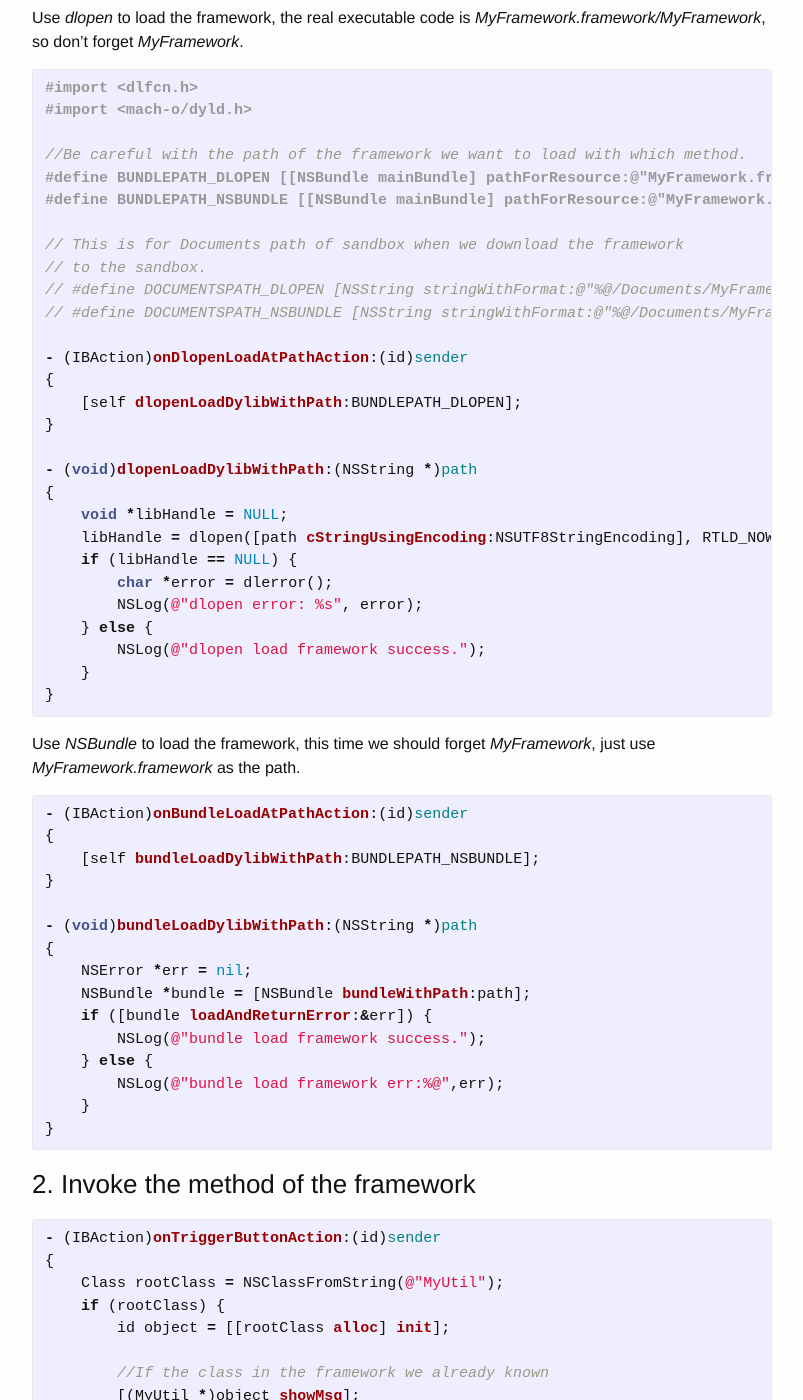
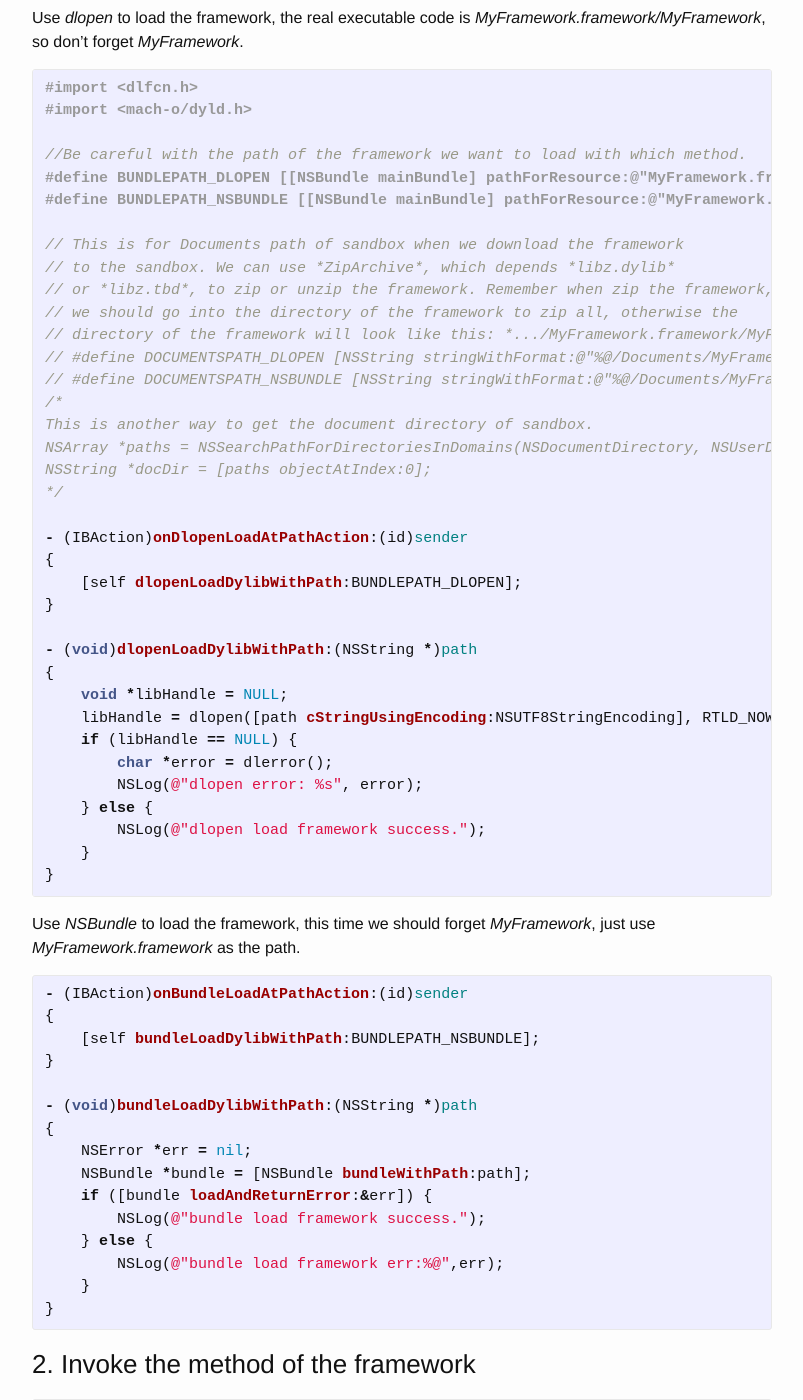
Before and after one commit to GeekRRK/GeekRRK.github.io, a Jekyll site: the page built from _posts/2015-12-23-Framework.md, in a window 1280 px wide and 1400 px high, scrolled down 5604 px. Shown: the whole window, without its empty margins (238-1041 px from the left). Built offline with Jekyll 4.4.1, drawn with Linux system fonts in a browser that asks for light colours; Markdown is read by kramdown in place of the engine named in the settings; some of the changed text lies outside the part shown.

Commit message:
Update Framework

```diff
--- a/_posts/2015-12-23-Framework.md
+++ b/_posts/2015-12-23-Framework.md
@@ -92,9 +92,17 @@
 #define BUNDLEPATH_NSBUNDLE [[NSBundle mainBundle] pathForResource:@"MyFramework.framework" ofType:nil];
 
 // This is for Documents path of sandbox when we download the framework
-// to the sandbox.
+// to the sandbox. We can use *ZipArchive*, which depends *libz.dylib*
+// or *libz.tbd*, to zip or unzip the framework. Remember when zip the framework,
+// we should go into the directory of the framework to zip all, otherwise the
+// directory of the framework will look like this: *.../MyFramework.framework/MyFramework.framework/...*
 // #define DOCUMENTSPATH_DLOPEN [NSString stringWithFormat:@"%@/Documents/MyFramework.framework/MyFramework", NSHomeDirectory()];
 // #define DOCUMENTSPATH_NSBUNDLE [NSString stringWithFormat:@"%@/Documents/MyFramework.framework", NSHomeDirectory()];
+/*
+This is another way to get the document directory of sandbox.
+NSArray *paths = NSSearchPathForDirectoriesInDomains(NSDocumentDirectory, NSUserDomainMask, YES);
+NSString *docDir = [paths objectAtIndex:0];
+*/
 
 - (IBAction)onDlopenLoadAtPathAction:(id)sender
 {
@@ -142,7 +150,7 @@
     if (rootClass) {
         id object = [[rootClass alloc] init];
 
-        //If the class in the framework we already known
+        //If the framework is already imported into project
         [(MyUtil *)object showMsg];
 
         //If the method of the class in the framework we already known
@@ -216,6 +224,7 @@
 Refer to: <http://blog.csdn.net/xyxjn/article/details/42527341>
 
 When finish this blog, we might wonder that can we use this tech as dynamic
-plugin and bypass the review of AppStore. People say it won't work. And Apple Inc.
-only allow the *lua* to update App dynamically.
-See this site: <http://www.cocoachina.com/bbs/read.php?tid=129723>
+plugin and bypass the review of AppStore. People say it won't work because
+*_CodeSignature* or something else. And Apple Inc. only allow the *lua*
+to update App dynamically. See this site: <http://www.cocoachina.com/bbs/read.php?tid=129723>
+This is my project: <https://github.com/GeekRRK/DyLoadFramework>
```
